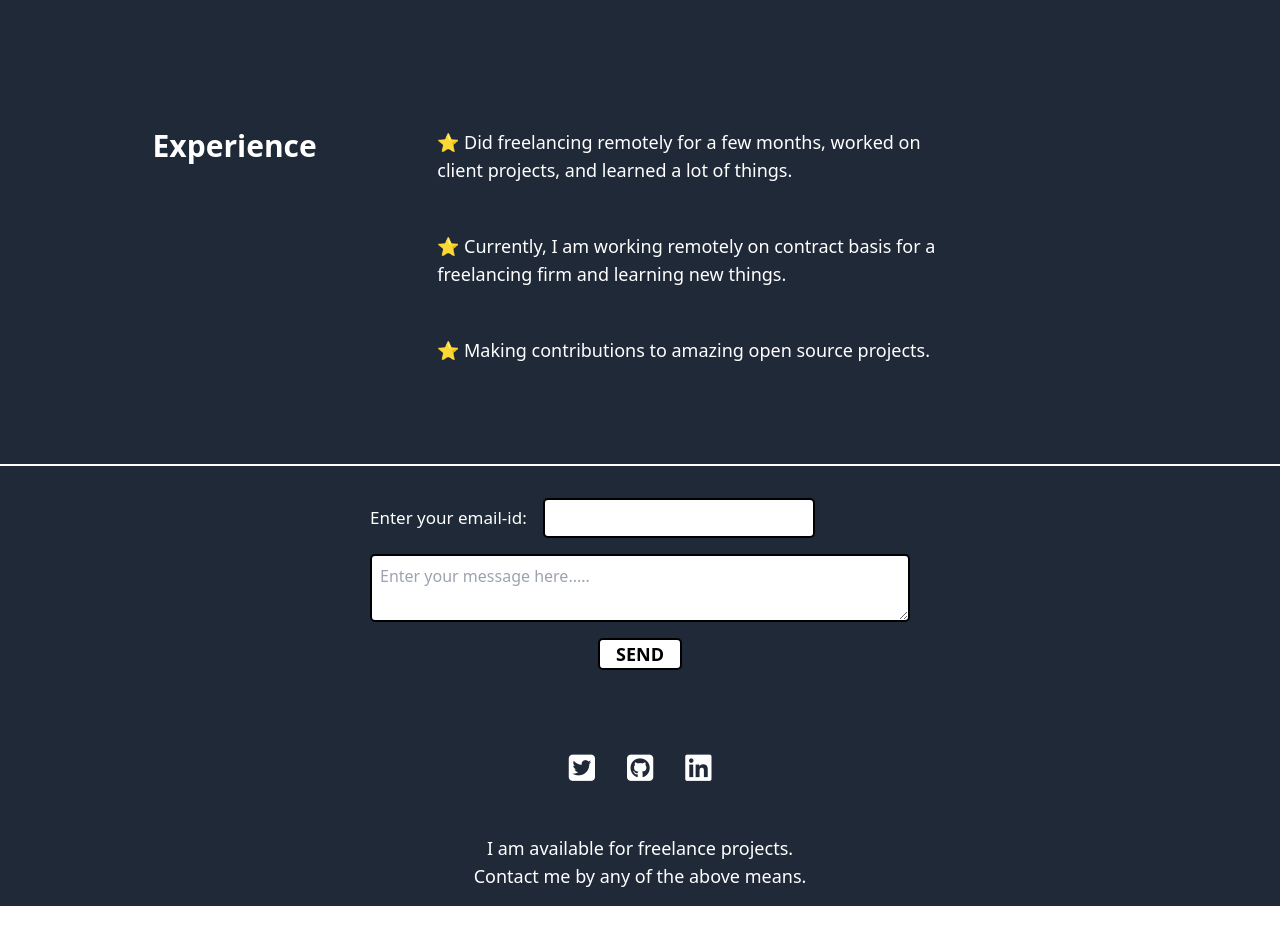
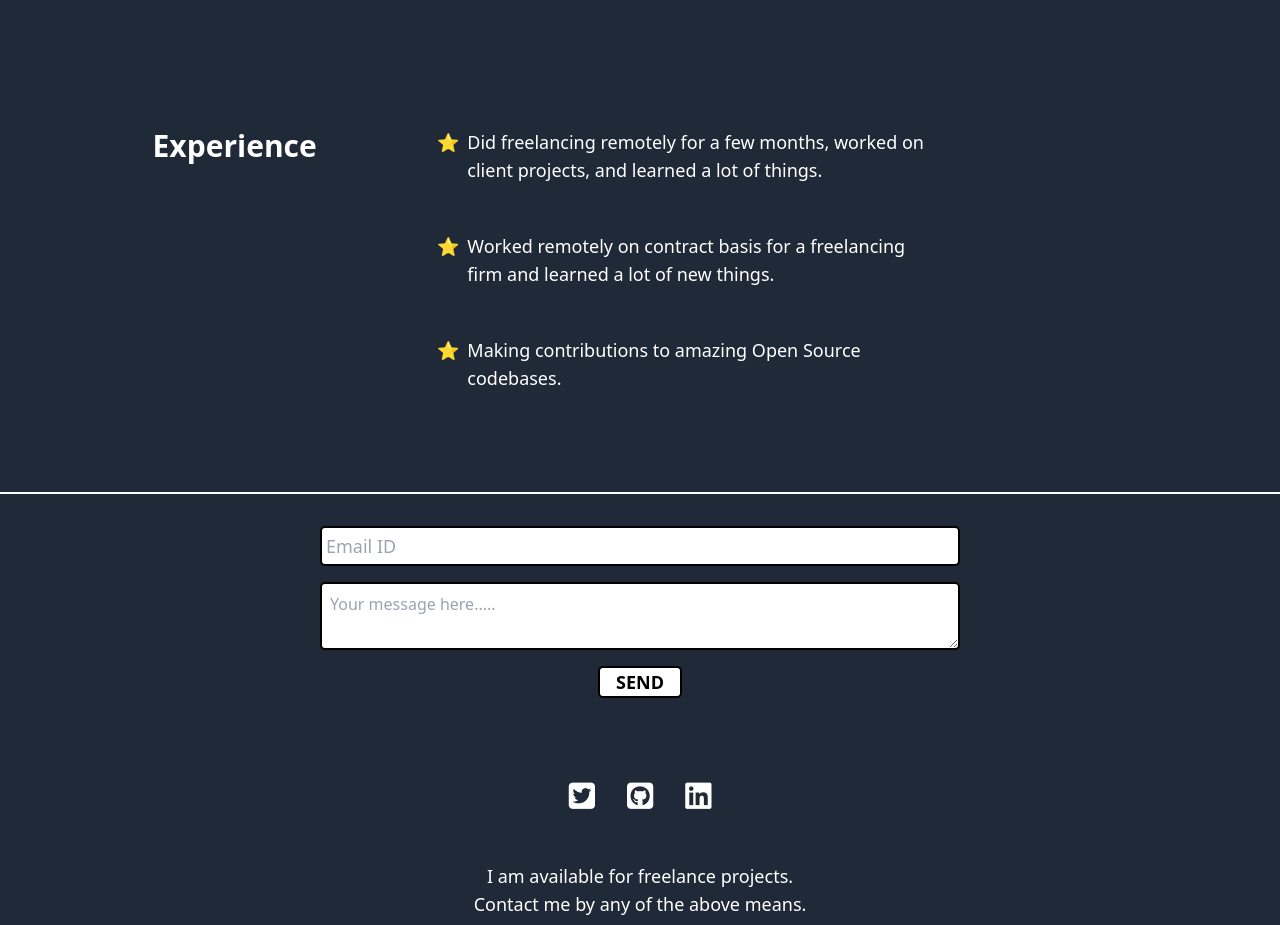
Before and after one commit to PrgrmrHarshShukla/Portfolio, a React (Vite) app in the folder client/: page / in a window 1280 px wide. Shown: the part 2440-3365 px from the top of the page. Built offline with nearby package versions, Linux system fonts and the light colour scheme.

Commit message:
Experience Section added.

```diff
--- a/client/src/components/Contact.jsx
+++ b/client/src/components/Contact.jsx
@@ -1,22 +1,22 @@
 // import React from 'react'
 import '@fortawesome/fontawesome-free/css/all.css'
 
-
+const mail = "Email ID"
 
 function Contact(props) {
   return (
     <div className={`border-t-2  ${props.isDark ? "border-white " : "border-black "}  w-screen flex flex-col justify-center items-center p-8 text-white pl-[100px] pr-[100px]`} title="Contact Me">
 
 
-      <form  action = "https://formspree.io/f/xpzeyyae" method = "post" className="flex flex-col gap-4 lg:w-1/2 h-1/2">
+      <form  action = "https://formspree.io/f/xpzeyyae" method = "post" className="flex flex-col gap-4  h-1/2">
          <label htmlFor = "mail" className={`flex flex-row items-center ${props.isDark ? "text-white " : "text-black "}`}>
-          <span className="text-[12px] sm:text-[17px]">
+          {/* <span className="text-[12px] sm:text-[17px]">
           Enter your email-id:
-          </span>
-          <input type = "email" name = "email-id" id = "mail" className="text-black border-black border-2 ml-4 p-1 text-lg rounded-[5px]" />
+          </span> */}
+          <input placeholder={mail} type = "email" name = "email-id" id = "mail" className="text-black border-black border-2 p-1 text-lg rounded-[10px] sm:rounded-[5px] w-[70vw] sm:w-[50vw]" />
          </label>
 
-         <textarea className="text-black p-2 border-black border-2 rounded-[5px]" placeholder = "Enter your message here....." name = "message" id = "message"></textarea>
+         <textarea className="text-black p-2 w-[70vw] sm:w-[50vw] border-black border-2 rounded-[10px] sm:rounded-[5px]" placeholder = "Your message here....." name = "message" id = "message"></textarea>
 
          <div className="flex justify-center items-center">
           <input type="submit" value = "SEND" name="submit" id="send-button" className={`${props.isDark ? "bg-white " : " "} bg-sky-200 text-black hover:bg-sky-500 px-4 text-lg rounded-[5px] border-2 border-black font-semibold active:p-0`} />
--- a/client/src/components/Experience.jsx
+++ b/client/src/components/Experience.jsx
@@ -9,15 +9,18 @@ function Experience(props) {
        </div>
 
        <div className={`sm:w-2/3 sm:gap-12 sm:max-w-[500px] ${props.isDark ? "text-white " : "text-black "} flex flex-col justify-around gap-8 sm:gap-12 text-[15px] sm:text-lg`}>
-         <p>
-           ⭐ Did freelancing remotely for a few months, worked on client projects, and learned a lot of things.
-         </p>
-         <p>
-           ⭐ Currently, I am working remotely on contract basis for a freelancing firm and learning new things.
-         </p>
-         <p>
-           ⭐ Making contributions to amazing open source projects.
-         </p>
+         <div className="flex flex-row gap-2">
+           <div className="">⭐</div>
+           <div>Did freelancing remotely for a few months, worked on client projects, and learned a lot of things.</div>
+         </div>
+         <div className="flex flex-row gap-2">
+           <div className="">⭐</div>
+           <div>Worked remotely on contract basis for a freelancing firm and learned a lot of new things.</div>
+         </div>
+         <div className="flex flex-row gap-2">
+           <div className="">⭐</div>
+           <div>Making contributions to amazing Open Source codebases.</div>
+         </div>
 
        </div>
 
```
